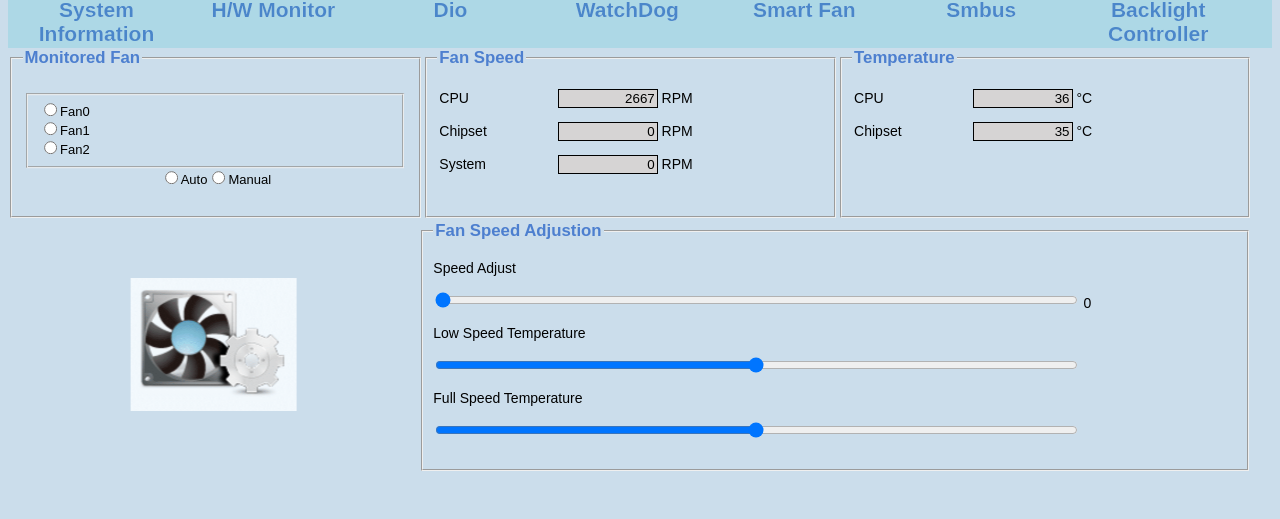
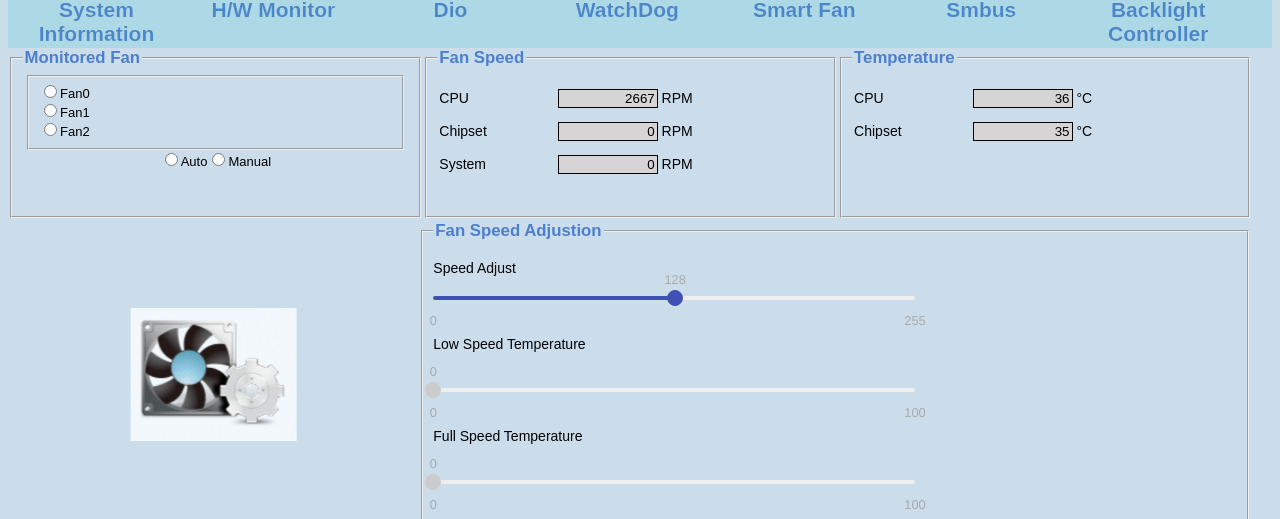
Before and after one commit to ds94059/Hi-Safe-UI, a React (Create React App) app: page /SmartFan in a window 1280 px wide. Shown: the part 433-952 px from the top of the page. Before the commit the page ends 904 px from the top, so only its background shows below. Built offline with nearby package versions, Linux system fonts and the light colour scheme.

Commit message:
backlight finish

```diff
--- a/package.json
+++ b/package.json
@@ -8,6 +8,7 @@
     "@testing-library/user-event": "^7.2.1",
     "react": "^16.12.0",
     "react-dom": "^16.12.0",
+    "react-input-range": "^1.3.0",
     "react-router": "^5.1.2",
     "react-router-dom": "^5.1.2",
     "react-scripts": "3.3.1",
--- a/src/backlight.css
+++ b/src/backlight.css
@@ -0,0 +1,27 @@
+.form {
+
+    @media (min-width: 800px) {
+      max-width: 60%;
+    }
+  }
+
+.input-range {
+    margin-bottom: 30px;
+}
+
+.backlight{
+    margin-left:  200px;
+    margin-right: 200px;
+}
+.backlight >p{
+    color:gray;
+    font-weight: bold;
+}
+@media (max-width:800px) {
+    .wid33,.rightfan {width:100%;}
+    .fansetimg,.leftfan{display: none;}
+    .backlight{
+        margin-left:20px;
+        margin-right: 20px;
+    }
+}
--- a/src/backlight.js
+++ b/src/backlight.js
@@ -2,13 +2,44 @@ import React from 'react';
 import Icon from './Icon';
 import Upbar from './upbar';
 import './backlight.css';
+import InputRange from 'react-input-range';
+import 'react-input-range/lib/css/index.css';
 
 class Backlight extends React.Component{
+    constructor(props) {
+        super(props);
+        this.state = {
+            device1: 100,
+            device2: 0,
+          };
+      }
     render(){
         return(
             <div>
                 <Icon/>
                 <Upbar/>
+                <div class="backlight">
+                    <p>Device1 Brightness:</p>
+                    <form className="form">
+                        <InputRange
+                            maxValue={100}
+                            minValue={0}
+                            value={this.state.device1}
+                            onChange={device1 => this.setState({ device1 })}
+                        />
+                    </form>
+                    <p>Device2 Brightness:</p>
+                    <br/>
+                    <form className="form">
+                        <InputRange
+                            maxValue={100}
+                            minValue={0}
+                            value={this.state.device2}
+                            onChange={device2 => this.setState({ device2 })}
+                            disabled
+                        />
+                    </form>
+                </div>
             </div>
         )
     }
--- a/src/smartfan.css
+++ b/src/smartfan.css
@@ -8,24 +8,16 @@
     width:32.5%;
     float: left;
     text-align: center;
-    height:250px;
+    height:310px;
 }
 .rightfan{
     width:65.5%;
     float:left;
-    height: 250px;
+    height: 310px;
 }
 .radiobox{
     width:100%;
     text-align: center;
-    position: relative;
-            top: 50%;
-            left: 50%;
-            -webkit-transform: translate(-50%, -50%);
-            -moz-transform: translate(-50%, -50%);
-            -ms-transform: translate(-50%, -50%);
-            -o-transform: translate(-50%, -50%);
-            transform: translate(-50%, -50%);
 }
 .fansetimg{
     width:100%;
@@ -53,7 +45,17 @@ input[type="range"] {
     width:80%;
   }
 
+
+.form {
+    @media (min-width: 800px) {
+      max-width: 60%;
+    }
+  }
+
+.input-range {
+    margin-bottom: 30px;
+}
 @media (max-width:800px) {
-    .wid33,.rightfan {width:100%;}
+    .wid33,.rightfan,.radiobox {width:100%;}
     .fansetimg,.leftfan{display: none;}
 }
--- a/src/smartfan.js
+++ b/src/smartfan.js
@@ -1,18 +1,21 @@
 import React from 'react';
+import ReactDOM from 'react-dom';
 import Icon from './Icon';
 import Upbar from './upbar';
 import './smartfan.css';
+import InputRange from 'react-input-range';
+import 'react-input-range/lib/css/index.css';
+
 class SmartFan extends React.Component{
-    constructor(props){
-        super(props)
-        this.state = {sped_adj: 0}
-        //設定該function的this為class本身
-        this.changeState = this.changeState.bind(this)
+    constructor(props) {
+        super(props);
+        this.state = {
+            spd_adj: 128,
+            lspd_temp: 0,
+            fspd_temp: 0,
+          };
       }
-    changeState(event){
-        //使用setState將值寫到nameVal中
-        this.setState({sped_adj:event.target.value})
-    }
+
     render(){
         const rpm_cpu=2667, rpm_chipset=0, rpm_system=0,
         temp_cpu=36,temp_chipset=35
@@ -60,13 +63,37 @@ class SmartFan extends React.Component{
                     <fieldset class="rightfan">
                       <legend class="blueword">Fan Speed Adjustion</legend>
                         <p>Speed Adjust</p>
-                            <input id="sped_adj" name="sped_adj" type="range" min="0" max="255" step="1" value={this.state.sped_adj} onchange={this.changeState}/> {this.state.sped_adj}<br/>
+                        <form className="form">
+                          <InputRange
+                                maxValue={255}
+                                minValue={0}
+                                value={this.state.spd_adj}
+                                onChange={spd_adj => this.setState({ spd_adj })}
+                          />
+                        </form>
                         <p>Low Speed Temperature</p>
-                            <input type="range" min="0" max="100" step="1" /><br/>
+                        <br/>
+                        <form className="form">
+                          <InputRange
+                            maxValue={100}
+                            minValue={0}
+                            value={this.state.lspd_temp}
+                            onChange={lspd_temp => this.setState({ lspd_temp })}
+                            disabled
+                          />
+                        </form>
                         <p>Full Speed Temperature</p>
-                            <input type="range" min="0" max="100" step="1" /><br/>
+                        <br/>
+                        <form className="form">
+                          <InputRange
+                            maxValue={100}
+                            minValue={0}
+                            value={this.state.fspd_temp}
+                            onChange={fspd_temp => this.setState({ fspd_temp })}
+                            disabled
+                          />
+                        </form>
                       </fieldset>
-
                 </div>
             </div>
         )
```
Also changed, not shown: public/image/clock.png (added), 1 other file (tests, documents, lock files or other folders). Lines whose indentation alone changed are shown as unchanged.
